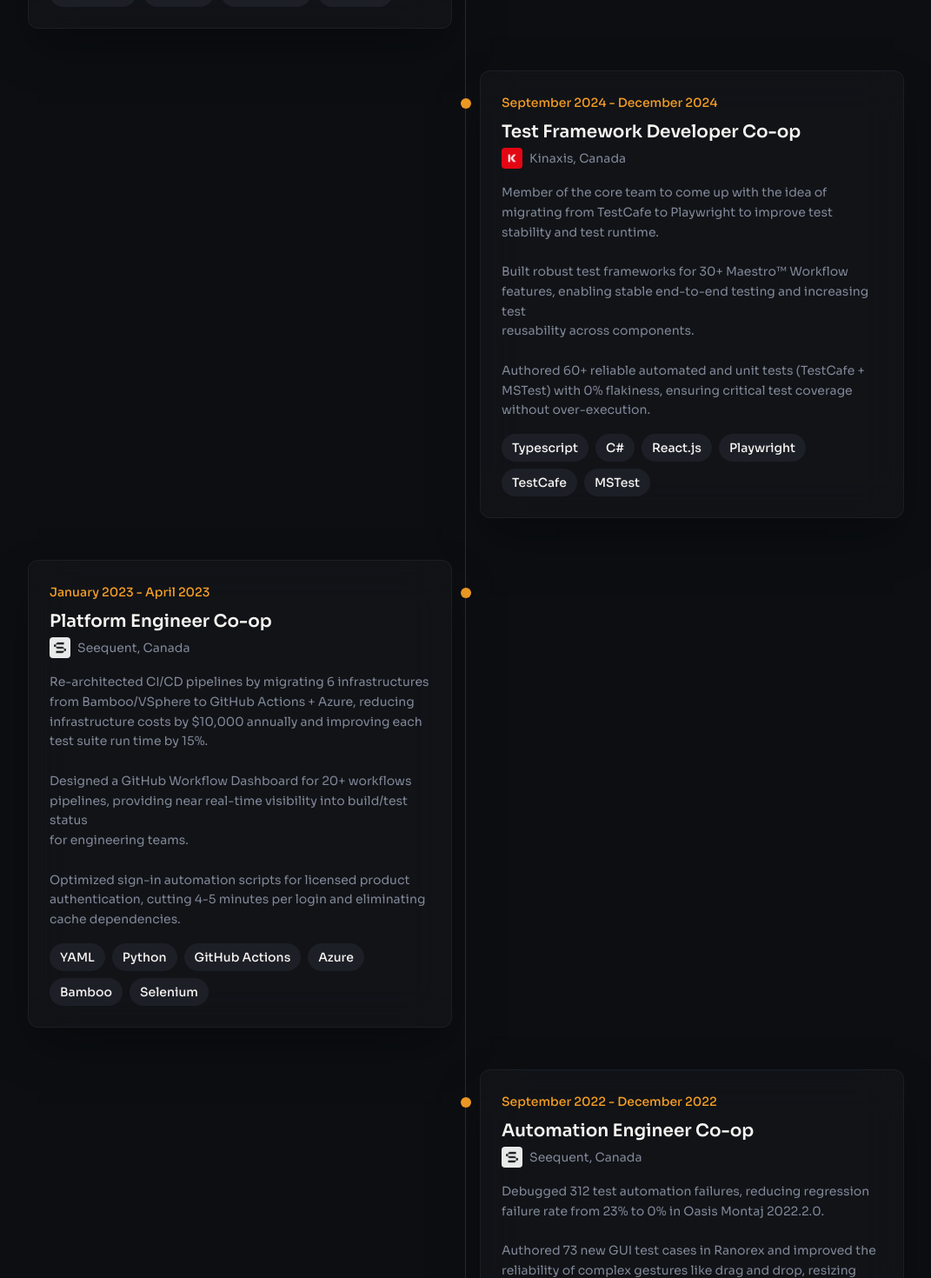
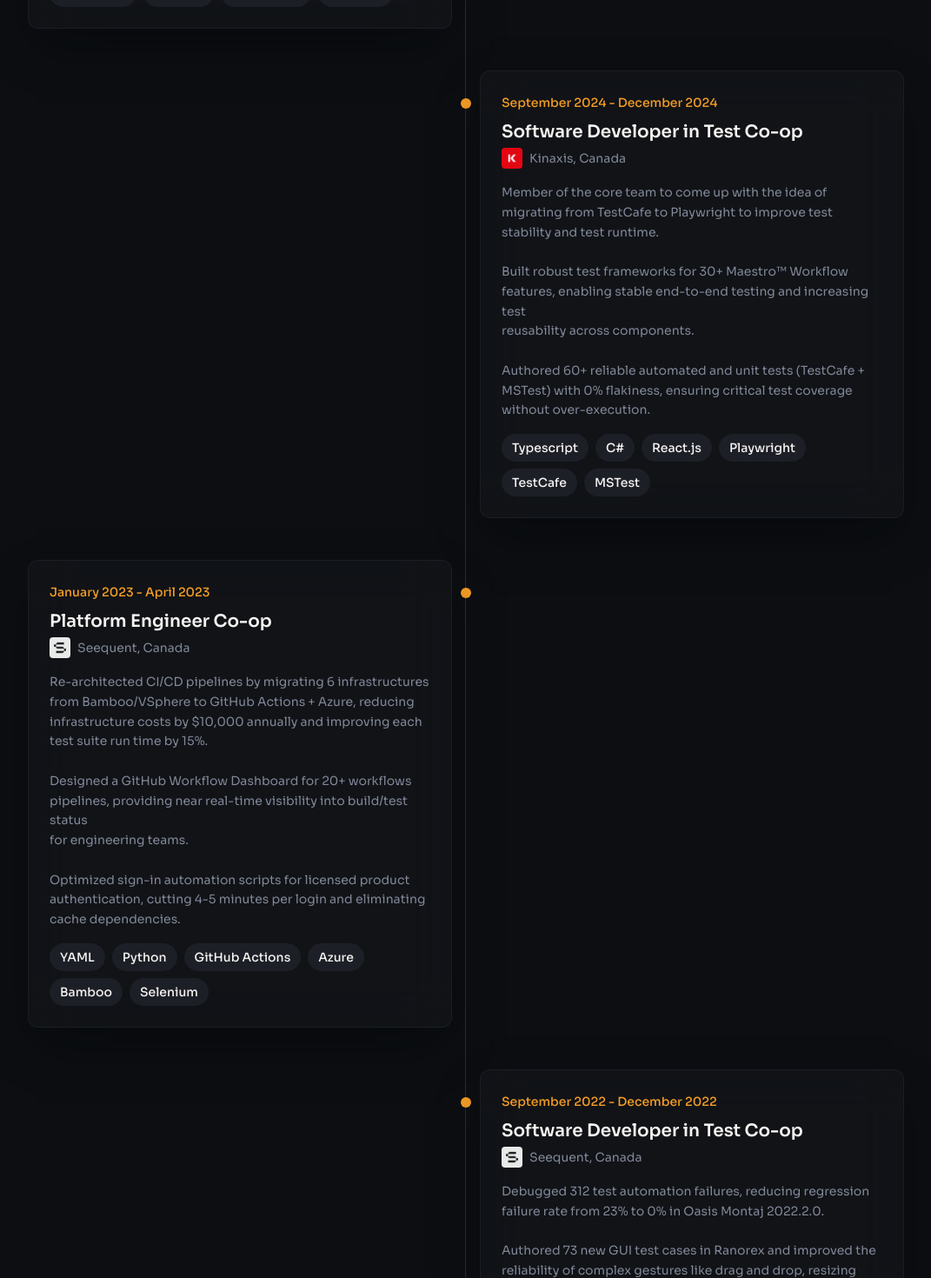
Before and after one commit to rubaizmomin/portfolio, a React (Vite) app: page / in a window 1280 px wide. Shown: the part 2640-4110 px from the top of the page at 87% size, without its empty margins (104-1175 px from the left). Built offline with nearby package versions, Linux system fonts and the light colour scheme; the HTML template or start-up script is replaced by a standard one.

Commit message:
change coop title

```diff
--- a/src/components/portfolio/ExperienceSection.tsx
+++ b/src/components/portfolio/ExperienceSection.tsx
@@ -28,7 +28,7 @@ Improved UI consistency and performance by standardising reusable components and
     technologies: ["Typescript", "React.js", "Lighthouse", "Jest a11y"],
   },
   {
-    title: "Test Framework Developer Co-op",
+    title: "Software Developer in Test Co-op",
     company: "Kinaxis, Canada",
     companyLogo: kinaxisLogo,
     period: "September 2024 - December 2024",
@@ -61,7 +61,7 @@ cache dependencies.`,
   },
 
       {
-    title: "Automation Engineer Co-op",
+    title: "Software Developer in Test Co-op",
     company: "Seequent, Canada",
     companyLogo: seequentLogo,
     period: "September 2022 - December 2022",
```
